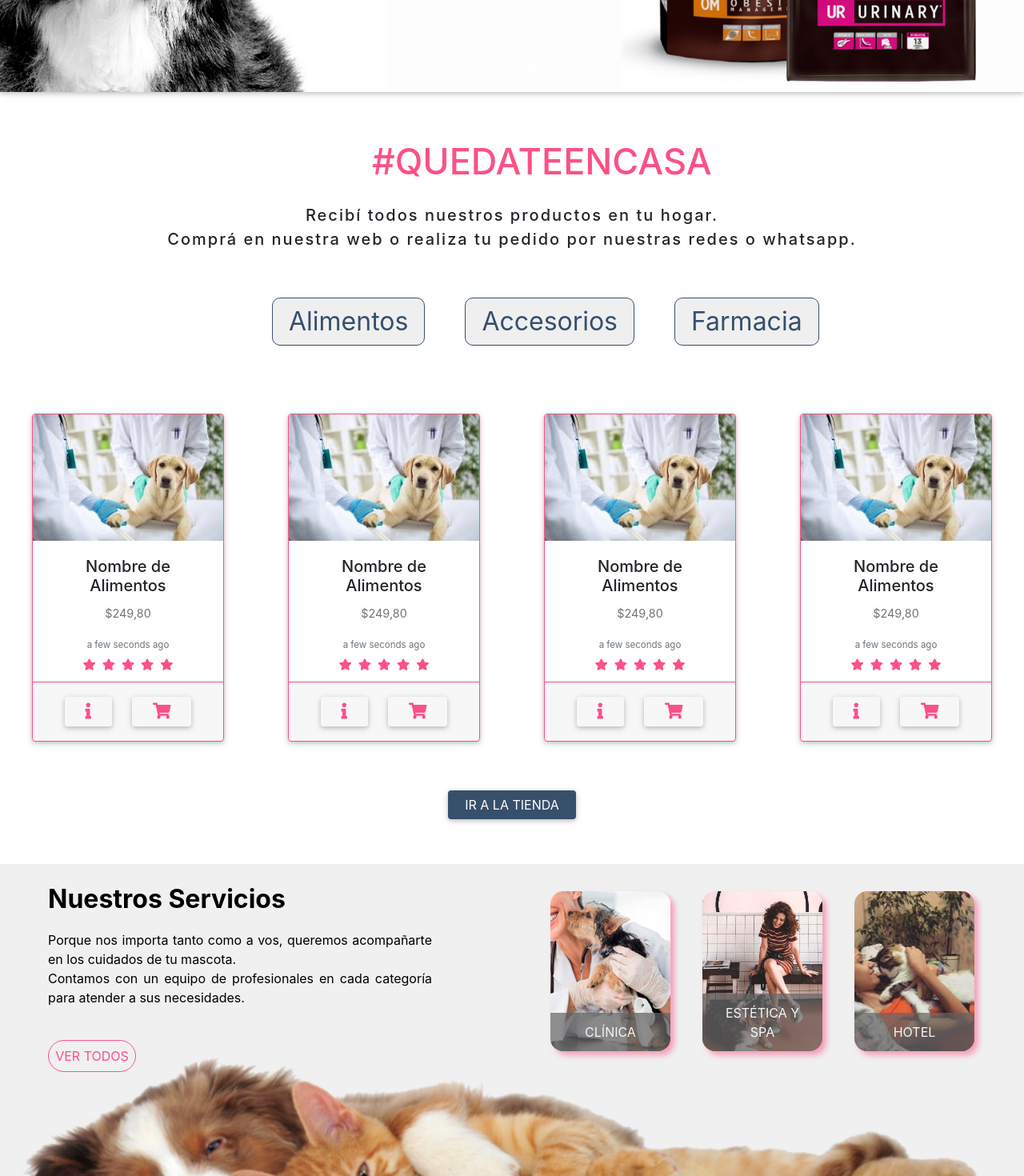
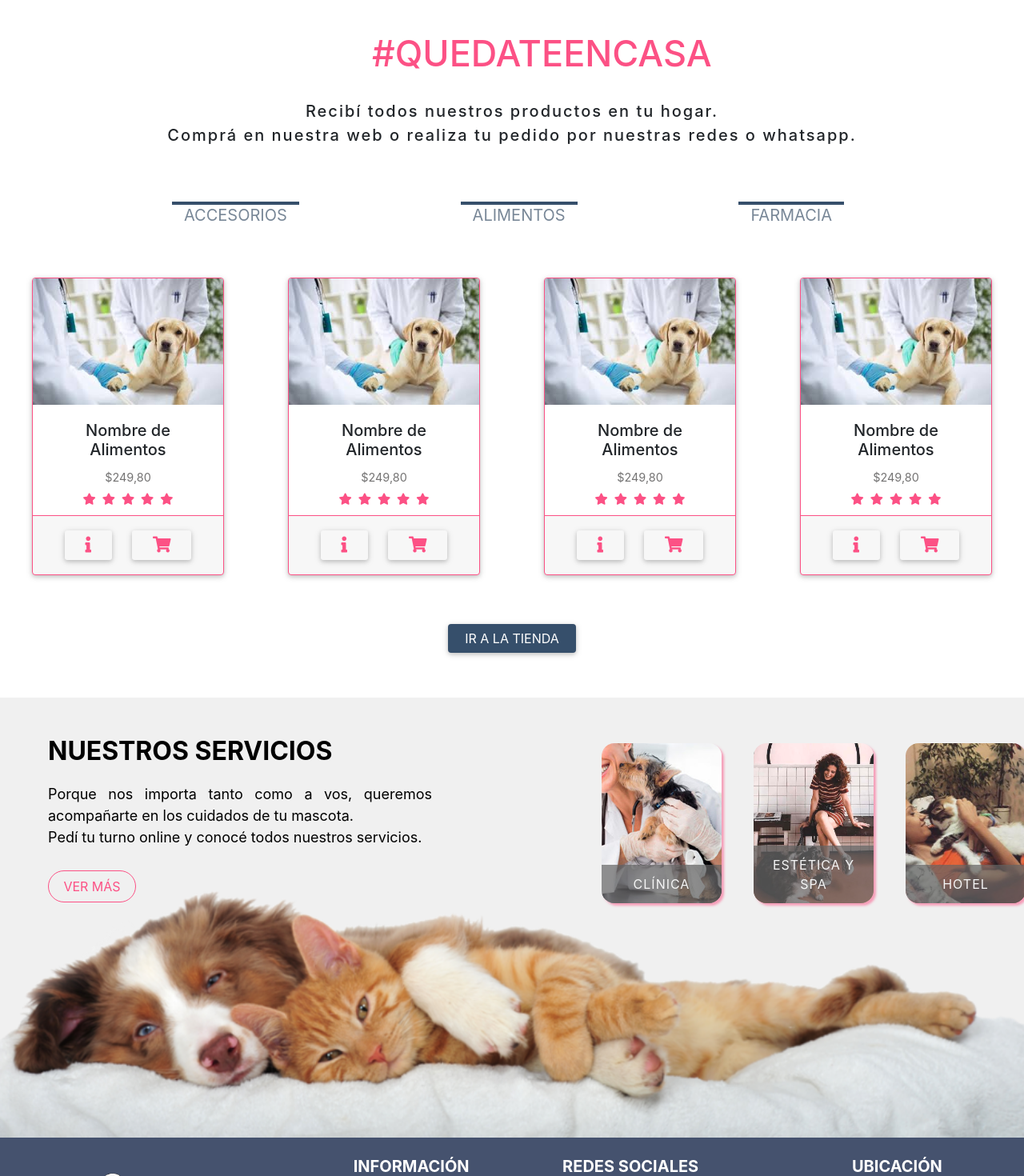
Before and after one commit to Diegolmi/Vet-puercoArania, a React (Create React App) app: page / in a window 1280 px wide. Shown: the part 560-2030 px from the top of the page at 80% size. Built offline with nearby package versions, Linux system fonts and the light colour scheme.

Commit message:
landing style

```diff
--- a/src/components/Carousel/style.css
+++ b/src/components/Carousel/style.css
@@ -15,6 +15,8 @@ a>div>.carousel-control-prev-icon {
     /* width: 100%;  */
 }
 .d-block{
-    margin-top: 135px;
+    /* margin-top: 135px; */
     height: 540px;
+    -webkit-filter: brightness(50%);
+filter: brightness(50%);
 }
--- a/src/components/EcommerceHome/CardEcommerce.css
+++ b/src/components/EcommerceHome/CardEcommerce.css
@@ -21,13 +21,13 @@
   width: 350px;
   padding-top: 30px;
   margin: auto auto;
-  padding-bottom: 25px;
+  padding-bottom: 30px;
   color: #fc5185;
   font-size: 45px;
 }
 .store-subtitle{
   text-align: center;
-  padding-bottom: 50px;
+  padding-bottom: 60px;
   font-size: 20px;
   letter-spacing: 2px;
   line-height: 30px;
@@ -134,7 +134,7 @@
     flex-direction: column;
   }
   .botones-productos {
-    font-size: 1.3rem !important;
+    font-size: 10px !important;
   }
   .card.cascading-admin-card {
     margin-top: 2.5rem;
@@ -143,20 +143,24 @@
 }
 
 .button-group {
-  width: 600px;
+  width: 850px;
   display: flex;
   justify-content: space-between;
   margin: auto auto;
+  margin-bottom: 15px;
+  height: 55px;
+
 }
 
 .botones-productos {
-  border: 1.5px solid #364f6b;
-  border-radius: 10px;
-  color: #364f6b;
-  font-size: 2rem;
-  margin-right: 50px;
-  margin-bottom: 60px;
-  padding: 5px 20px;
+  color: #788797;
+  font-size: 20px;
+  margin-right: 10px;
+  margin-bottom: 80px;
+  padding: 2px 15px;
+  border: none;
+  background-color: #364f6b;
+
   /* background: #364f6b; */
   /* border-radius: 20px; */
 }
--- a/src/components/EcommerceHome/CardEcommerce.js
+++ b/src/components/EcommerceHome/CardEcommerce.js
@@ -38,7 +38,6 @@ const CardEcommerce = () => {
                 <Card.Body>
                   <Card.Title>Nombre de Alimentos</Card.Title>
                   <Card.Text>$249,80</Card.Text>
-                  <Card.Text><small className="text-muted">{moment().startOf().fromNow()}</small></Card.Text>
                   <Card.Text className="rating"><Rating /></Card.Text>
                 </Card.Body>
                 <Card.Footer>
--- a/src/components/EcommerceHome/CardEcommerce1.js
+++ b/src/components/EcommerceHome/CardEcommerce1.js
@@ -41,7 +41,6 @@ const CardEcommerce1 = () => {
                 <Card.Body>
                   <Card.Title>Nombre de Accesorios</Card.Title>
                   <Card.Text>$249,80</Card.Text>
-                  <Card.Text><small className="text-muted">{moment().startOf().fromNow()}</small></Card.Text>
                   <Card.Text className="rating"><Rating /></Card.Text>
                 </Card.Body>
                 <Card.Footer>
--- a/src/components/EcommerceHome/CardEcommerce2.js
+++ b/src/components/EcommerceHome/CardEcommerce2.js
@@ -41,7 +41,6 @@ const CardEcommerce2 = () => {
                                 <Card.Body>
                                     <Card.Title>Nombre de Farmacia</Card.Title>
                                     <Card.Text>$249,80</Card.Text>
-                                    <Card.Text><small className="text-muted">{moment().startOf().fromNow()}</small></Card.Text>
                                     <Card.Text className="rating"><Rating /></Card.Text>
                                 </Card.Body>
                                 <Card.Footer>
--- a/src/components/EcommerceHome/EcommerceHome.js
+++ b/src/components/EcommerceHome/EcommerceHome.js
@@ -42,9 +42,9 @@ const EcommerceHome = () => {
             <h2 className="store-title"> #QUEDATEENCASA</h2>
             <h6 className="store-subtitle">Recibí todos nuestros productos en tu hogar. <br/> Comprá en nuestra web o realiza tu pedido por nuestras redes o whatsapp.</h6>
             <div className="button-group">
-                <button className="botones-productos" onClick={onClickAlimentos}>Alimentos</button>
-                <button className="botones-productos" onClick={onClickAccesorios}>Accesorios</button>
-                <button className="botones-productos" onClick={onClickFarmacia}>Farmacia</button>
+                <button className="botones-productos" onClick={onClickAccesorios}>ACCESORIOS</button>
+                <button className="botones-productos" onClick={onClickAlimentos}>ALIMENTOS</button>
+                <button className="botones-productos" onClick={onClickFarmacia}>FARMACIA</button>
             </div>
             {alimentos ? <Row>
                 <Col md={12} sm={12}><CardEcommerce /></Col>
@@ -60,7 +60,7 @@ const EcommerceHome = () => {
                 <Col md={12} sm={12}><CardEcommerce1 /></Col>
                 <Col md={12} sm={12}>
                     <div className="contenedor-boton-tienda">
-                        <button className="btn">Ver Mas ...</button>
+                        <button className="btn">IR A LA TIENDA</button>
                     </div>
                 </Col>
             </Row> : null}
@@ -69,7 +69,7 @@ const EcommerceHome = () => {
                 <Col md={12} sm={12}><CardEcommerce2 /></Col>
                 <Col md={12} sm={12}>
                     <div className="contenedor-boton-tienda">
-                        <button className="btn">Ver Mas ...</button>
+                        <button className="btn">IR A LA TIENDA</button>
                     </div>
                 </Col>
             </Row> : null}
--- a/src/components/Footer/Footer.js
+++ b/src/components/Footer/Footer.js
@@ -9,7 +9,7 @@ import'./footer.css';
 const Footer = () => {
   return (
     <div className="footer">
-    <MDBFooter  color="mdb-color" className="font-small mt-2 pt-4 ">
+    <MDBFooter  color="mdb-color" className="font-small pt-4 ">
       <MDBContainer fluid  className=" text-center text-md-left">
         <MDBRow  >
           <MDBCol md="4 "  className="imagenhomero">
--- a/src/components/Footer/footer.css
+++ b/src/components/Footer/footer.css
@@ -3,6 +3,7 @@
 .img {
   height: 320px;
   width: 300px;
+  margin-left: 50px;
 }
 .imagenhomero {
   height: 100px;
@@ -93,6 +94,7 @@
     margin: 10px;
     padding: 20px;
   }
+
 }
 @media (min-width:550px) and (max-width:700px){
     #hola {
--- a/src/components/Navbar/styleNav.css
+++ b/src/components/Navbar/styleNav.css
@@ -3,7 +3,7 @@
   padding-right: 0px;
 }
   .letras {
-    color: black !important;
+    color: white !important;
     padding-right: 20px !important;
     letter-spacing: 1px;
   }
--- a/src/components/Servicios/Servicios.js
+++ b/src/components/Servicios/Servicios.js
@@ -11,9 +11,9 @@ const Servicios = () => {
 
         <div className= "section">
             <div className="servicios">
-                <div className="title"><h2><strong> Nuestros Servicios</strong></h2></div>
-                    <div className="lorem"><p>Porque nos importa tanto como a vos, queremos acompañarte en los cuidados de tu mascota.<br/>Contamos con un equipo de profesionales en cada categoría para atender a sus necesidades.</p></div>
-                        <button id="boton">Ver todos</button>
+                <div className="title"><h2><strong> NUESTROS SERVICIOS</strong></h2></div>
+                    <div className="lorem"><p>Porque nos importa tanto como a vos, queremos acompañarte en los cuidados de tu mascota.<br/>Pedí tu turno online y conocé todos nuestros servicios.</p></div>
+                        <button id="boton">VER MÁS </button>
                 </div>
          <div>
     </div>
--- a/src/components/Servicios/styleServicios.css
+++ b/src/components/Servicios/styleServicios.css
@@ -1,5 +1,7 @@
 .section{
     background-color: #f0f0f0;
+    padding-top: 23px;
+    margin-bottom: 0;
     }
 
 
@@ -12,6 +14,7 @@
         text-align: justify;
         width: 480px;
         line-height: 1.5;
+        font-size: 18px;
 
    }
    .lorem p {
@@ -25,7 +28,7 @@
         padding: 7px;
         text-transform: uppercase;
         cursor: pointer;
-        margin-top: 25px;
+        margin-top: 12px;
         width: 110px;
         height: 40px;
         transition:all 0.6s ease;
@@ -46,7 +49,7 @@
         height: 200px;
         width: 150px;
         border-radius: 16px;
-        box-shadow: 5px 5px 7px rgba(248,121,160, 0.7);
+        box-shadow: 3px 3px 3px rgba(248,121,160, 0.7);
         object-fit: cover;
         padding: 0;
 
@@ -60,6 +63,7 @@
             position: relative;
             height: 200px;
             width: 150px;
+            letter-spacing: 1px;
 
 
         }
@@ -143,6 +147,7 @@
             padding-top: 15px;
 
         }
+
         .title{
             text-align: center;
         }
@@ -158,6 +163,7 @@
             margin-left: auto;
             margin-right: auto;
         }
+
     }
 
 
@@ -181,13 +187,13 @@
             margin-top: 9px;
             display: flex;
             flex-direction: row;
-            margin-left: 10%;
+            margin-left: 15%;
         }
             .imge{
                 height: 200px;
                 width: 150px;
                 border-radius: 16px;
-                box-shadow: 5px 5px 7px rgba(248,121,160, 0.7) ;
+                box-shadow: 3px 3px 3px rgba(248,121,160, 0.7) ;
                 object-fit: cover;
                 padding: 0;
                 position: absolute;
```
